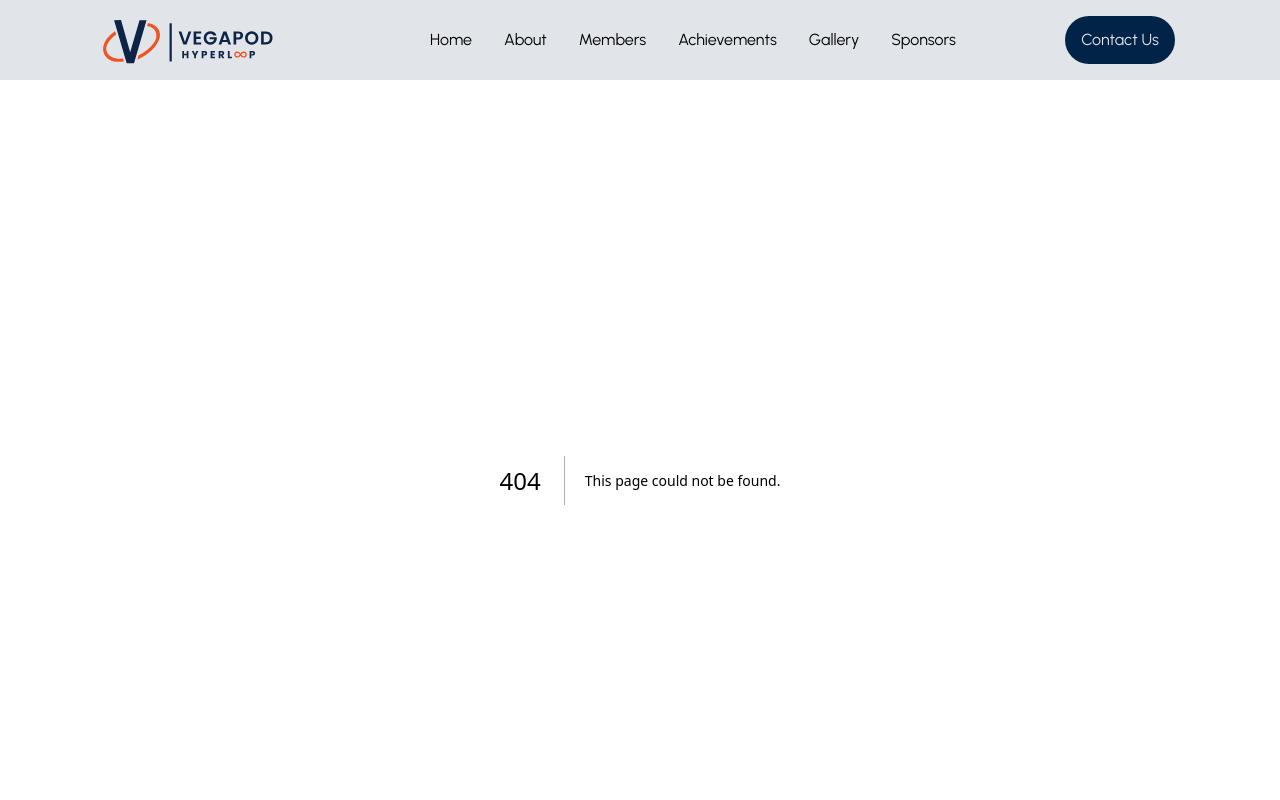
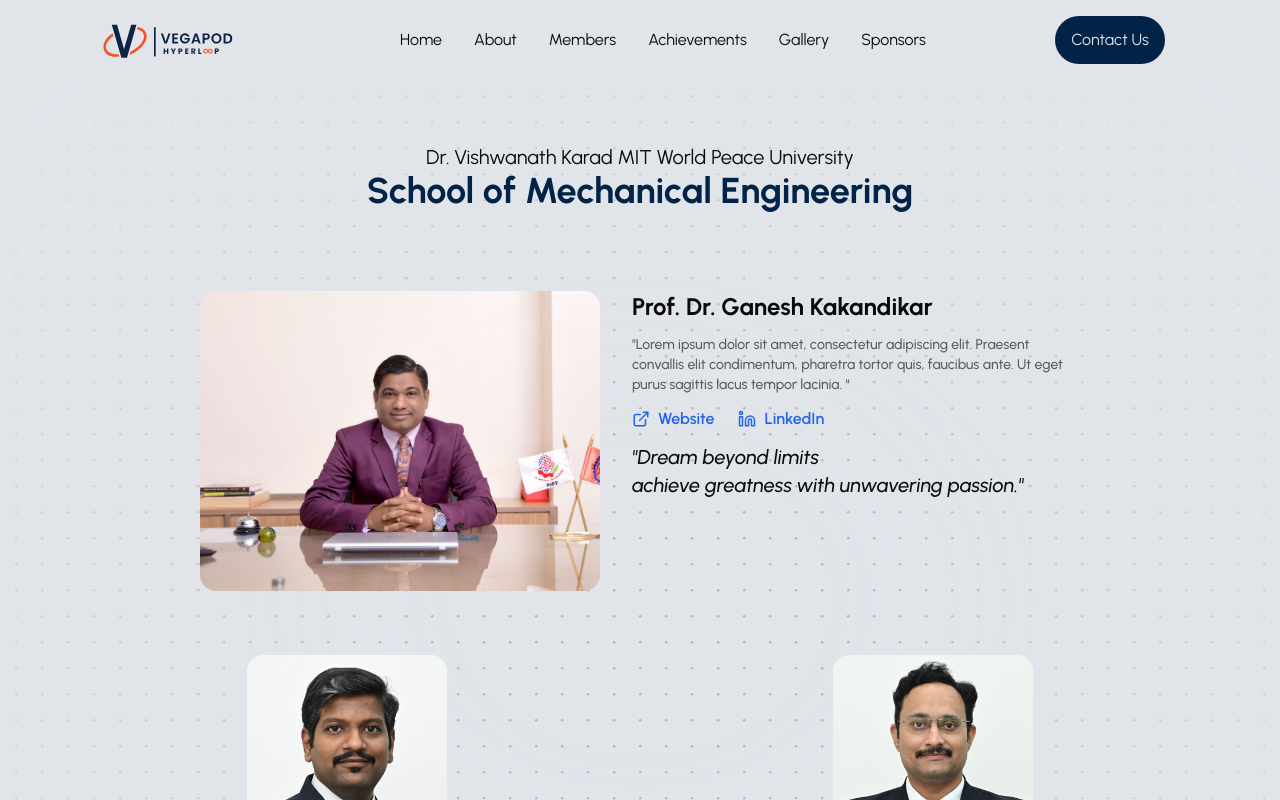
Before and after one commit to TanmayGadge/vegapod-website, a Next.js app: page /mentors in a window 1280 px wide. Before the commit this address had no page. Shown: the top 800 px of the page. Built offline with nearby package versions, Linux system fonts and the light colour scheme; a web font is replaced by a local one.

Commit message:
mentor page

```diff
--- a/src/app/(layout)/faculty/page.jsx
+++ /dev/null
@@ -1,10 +0,0 @@
-import React from 'react'
-import FacultyCard from "@/components/Card/FacultyCard";
-
-const page = () => {
-  return (
-    <FacultyCard/>
-  )
-}
-
-export default page
--- a/src/components/Home-Components/About.jsx
+++ b/src/components/Home-Components/About.jsx
@@ -38,7 +38,7 @@ const About = () => {
           </p>
         </div>
         <div className="mt-16 relative max-w-7xl mx-auto">
-          {/* <DynamicVideo src="/video/vegapod-video.mp4" /> */}
+          <DynamicVideo src="/video/vegapod-video.mp4" />
         </div>
       </section>
 
--- a/src/components/Navbar/Navbar.jsx
+++ b/src/components/Navbar/Navbar.jsx
@@ -1,25 +1,25 @@
 'use client';
-
 import React from "react";
 import Link from "next/link";
 import vegapodLogo from "@/assets/logo/newVegapodLogo.svg";
 import Image from "next/image";
 import Sidepanel from "./Sidepanel";
 import ButtonDark from "../Button/ButtonDark";
-
+import { usePathname } from "next/navigation";
 
 const Navbar = ({ pages }) => {
-
-
+  const path = usePathname();
 
   return (
     <>
       <nav
-        className={`flex flex-row-reverse lg:flex-row justify-around lg:justify- h-20 items-center bg-light-100 fixed top-0 inset-x-0  transition-all duration-700 z-50`}
+        className={`flex flex-row-reverse lg:flex-row justify-around lg:justify- h-20 items-center
+        ${path == "/blog" ? "bg-white" : "bg-light-100"}
+        fixed top-0 inset-x-0  transition-all duration-700 z-50`}
         id="navbar"
       >
         <div className="flex gap-4 items-center">
-        {/* <Link href={"https://mitwpu.edu.in/"}>
+          {/* <Link href={"https://mitwpu.edu.in/"}>
             <Image
               src={"/mit-wpu_logo.png"}
               alt={"Vegapod Logo"}
@@ -32,14 +32,10 @@ const Navbar = ({ pages }) => {
             <Image
               src={vegapodLogo}
               alt={"Vegapod Logo"}
-              height={250}
-              width={250}
+              height={190}
+              width={190}
             />
-            {/* <div className="h-8 w-[1px] bg-primary-900"/>
-            Vegpod <br />
-            Hyperloop */}
           </Link>
-
         </div>
 
         <div className="hidden lg:flex gap-8 ">
```
Also changed, not shown: src/app/(layout)/mentors/page.jsx (renamed from src/app/(layout)/faculty2/page.jsx).
